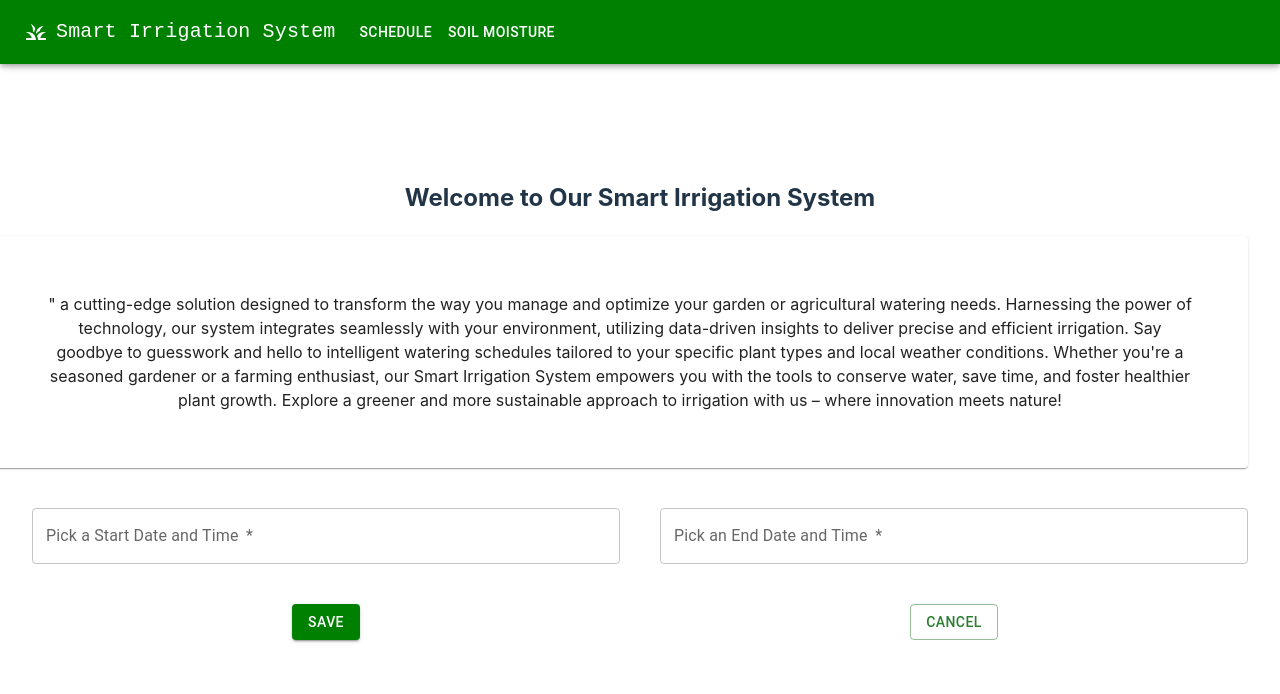
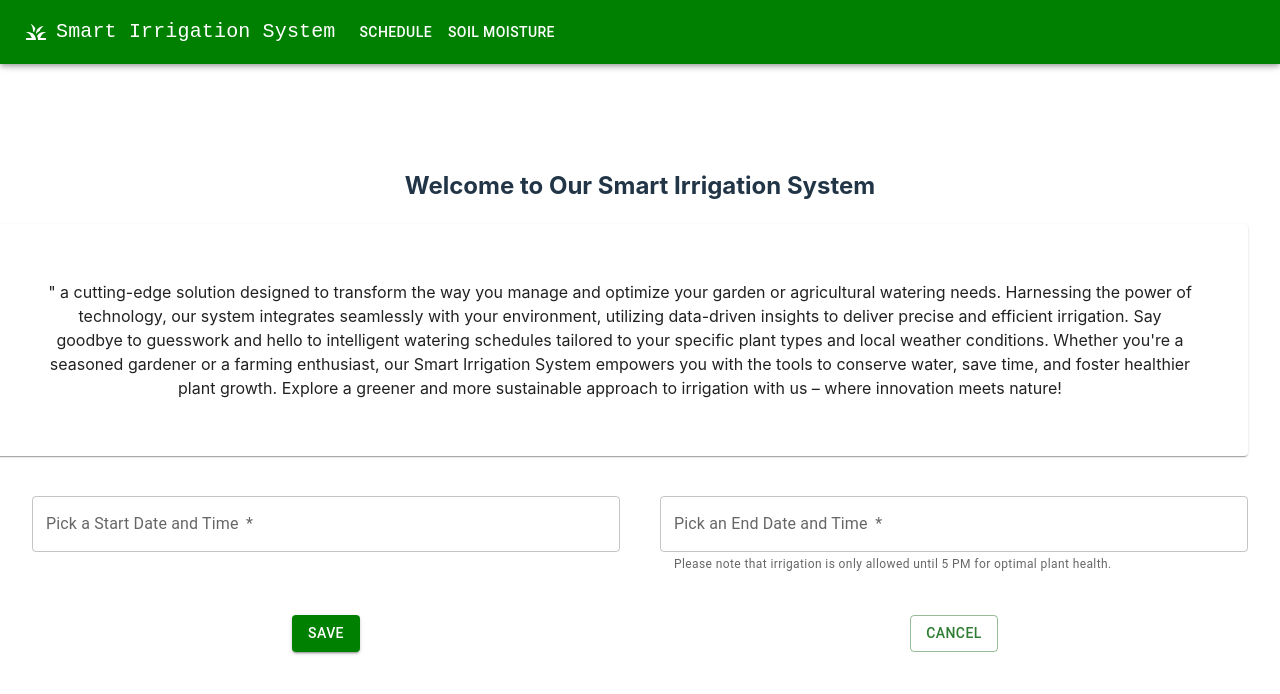
Before and after one commit to sarahishamsaied/smart-irrigation-frontend, a React (Vite) app: page / in a window 1280 px wide. Shown: the top 694 px of the page. Built offline with nearby package versions, Linux system fonts and the light colour scheme; no server answers.

Commit message:
daytime restrictions

```diff
--- a/src/IrrigationControl.jsx
+++ b/src/IrrigationControl.jsx
@@ -5,12 +5,13 @@ import { AdapterDayjs } from '@mui/x-date-pickers/AdapterDayjs';
 import { DateTimeField } from '@mui/x-date-pickers/DateTimeField';
 import Button from '@mui/material/Button';
 import { Grid, Paper } from '@mui/material';
-
+import dayjs from 'dayjs';
 const IrrigationControl = () => {
   const [startTime, setStartTime] = useState();
   const [endTime, setEndTime] = useState();
   const socket = new WebSocket('ws://localhost:3001'); //hanghayar el localhost port 3ala hasab el port fel backend
-
+  const fivePM = dayjs().set('hour', 17).startOf('hour');
+  const sixAM = dayjs().set('hour', 6).startOf('hour');
   const handleStartInputChange = (event) => {
     setStartTime(event.target.value);
   };
@@ -54,6 +55,8 @@ const IrrigationControl = () => {
                 disablePast
                 onChange={setStartTime}
                 required
+                minTime={sixAM}
+                maxTime={fivePM}
                 />
             </Grid>
             <Grid item xs={6}>
@@ -64,6 +67,9 @@ const IrrigationControl = () => {
                 disablePast
                 onChange={setEndTime}
                 required
+                minTime={sixAM}
+                maxTime={fivePM}
+                helperText="Please note that irrigation is only allowed until 5 PM for optimal plant health."
                 />
             </Grid>
         </LocalizationProvider>
```
